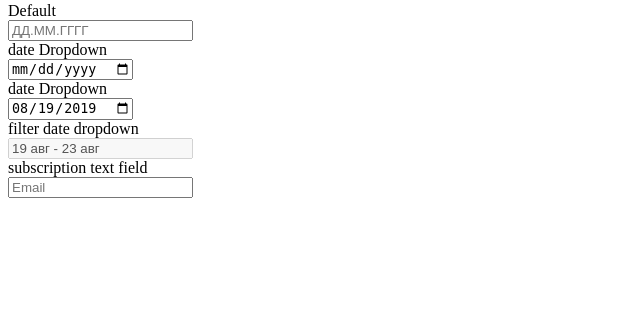
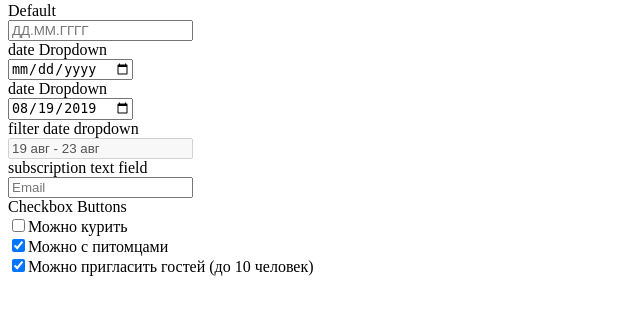
Before and after one commit to igor-smolkov/toxin, a Node project: template src/pages/ui-kit/form-elements/form-elements.pug in a window 1280 px wide. Shown: the part 195-510 px from the top of the page, without its empty margins (0-640 px from the left). Run offline with Node 20 templates, Linux system fonts and the light colour scheme; the template is opened without the code that fills it, so the values that code supplies are empty.

Commit message:
Сделал checkbox buttons

```diff
--- /dev/null
+++ b/src/components/checkbox-group/checkbox-group.pug
@@ -0,0 +1,7 @@
+mixin checkbox-group(id, checkbox)
+  .checkbox-group
+    if checkbox.checked
+      input.checkbox-group__input(type='checkbox' id=id checked)
+    else
+      input.checkbox-group__input(type='checkbox' id=id)
+    label.checkbox-group__label(for=id)=checkbox.label
--- /dev/null
+++ b/src/components/checkbox-section/checkbox-section.pug
@@ -0,0 +1,7 @@
+include ../checkbox-group/checkbox-group.pug
+
+mixin checkbox-section(section)
+  .checkbox-section
+    .checkbox-section__title= section.title
+    each checkbox, index in section.checks
+      +checkbox-group(`${section.id}_${index}`, checkbox)
--- a/src/pages/ui-kit/form-elements/form-elements.pug
+++ b/src/pages/ui-kit/form-elements/form-elements.pug
@@ -2,6 +2,7 @@ extends ../../../layout
 
 include ../../../components/logo/logo.pug
 include ../../../components/field-section/field-section.pug
+include ../../../components/checkbox-section/checkbox-section.pug
 
 block variables
   - var title = 'TOXIN - UI kit'
@@ -24,6 +25,15 @@ block content
         .fields_section
           +field-section('subscription text field')
       .checks
+        +checkbox-section({
+          id: 'checks1',
+          title: 'Checkbox Buttons',
+          checks: [
+            {label: 'Можно курить', checked: false},
+            {label: 'Можно с питомцами', checked: true},
+            {label: 'Можно пригласить гостей (до 10 человек)', checked: true}
+          ]
+        })
       .buttons
     .dropdowns
       .dropdowns_section_1
--- a/src/pages/ui-kit/form-elements/form-elements.scss
+++ b/src/pages/ui-kit/form-elements/form-elements.scss
@@ -1,5 +1,6 @@
 @import '../../../components/logo/logo.scss';
 @import '../../../components/field-section/field-section.scss';
+@import '../../../components/checkbox-section/checkbox-section.scss';
 
 .form-elements {
     display: flex;
```
Also changed, not shown: src/components/checkbox-group/checkbox-group.scss (added, +34 -0 lines), src/components/checkbox-section/checkbox-section.scss (added, +14 -0 lines), src/components/checkbox-group/check.png (added).
